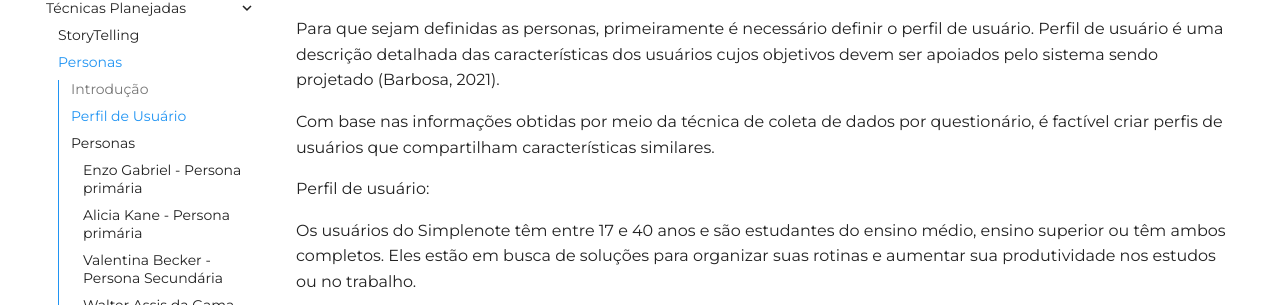
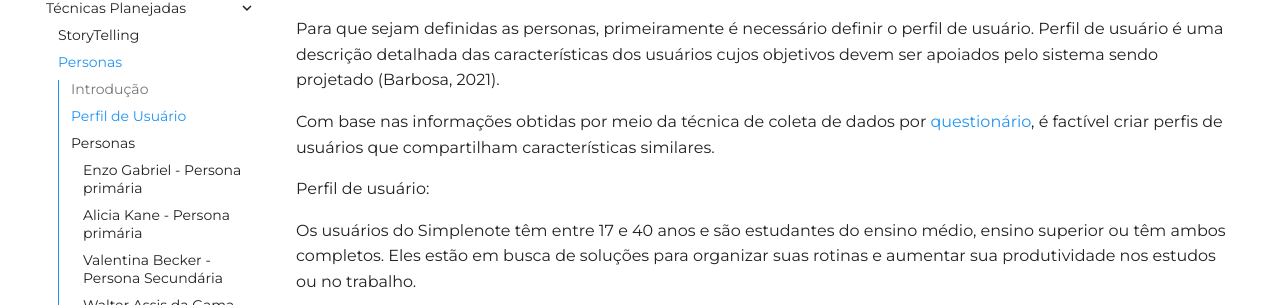
Before and after one commit to Requisitos-de-Software/2023.1-Simplenote, an MkDocs documentation site: the page built from docs/elicitacao/personas.md, in a window 1280 px wide and 900 px high, scrolled down 359 px. Shown: the part 148-453 px from the top of the window. Built offline with MkDocs 1.6.1 and Material for MkDocs 9.7.7, drawn with Linux system fonts in a browser that asks for light colours; some web fonts are replaced; comment, search, counter and statistics services are not loaded; part of the change alters nothing that is shown.

```diff
--- a/docs/elicitacao/personas.md
+++ b/docs/elicitacao/personas.md
@@ -9,11 +9,13 @@ Neste documento, temos a exposição das personas criadas pelo grupo. Esta técn
 ## Perfil de Usuário
 Para que sejam definidas as personas, primeiramente é necessário definir o perfil de usuário. Perfil de usuário é uma descrição detalhada das características dos usuários cujos objetivos devem ser apoiados pelo sistema sendo projetado (Barbosa, 2021).
 
-Com base nas informações obtidas por meio da técnica de coleta de dados por questionário, é factível criar perfis de usuários que compartilham características similares.
+Com base nas informações obtidas por meio da técnica de coleta de dados por [questionário](https://requisitos-de-software.github.io/2023.1-Simplenote/elicitacao/questionario/), é factível criar perfis de usuários que compartilham características similares.
 
 Perfil de usuário:
 
 Os usuários do Simplenote têm entre 17 e 40 anos e são estudantes do ensino médio, ensino superior ou têm ambos completos. Eles estão em busca de soluções para organizar suas rotinas e aumentar sua produtividade nos estudos ou no trabalho.
+
+
 
 ## Personas
 
```
